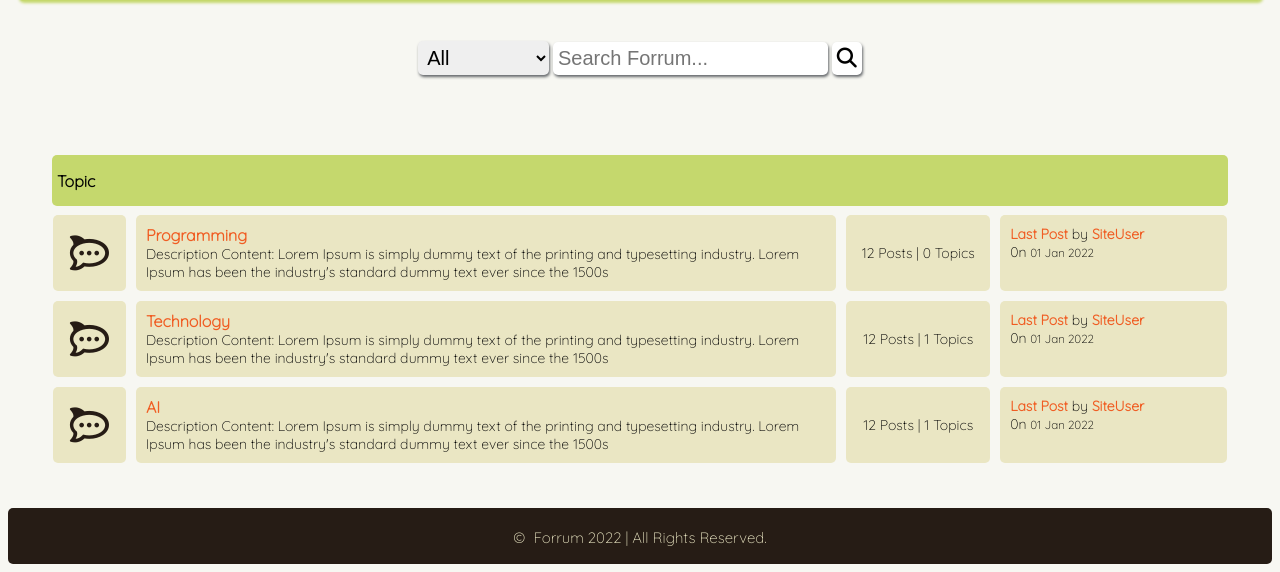
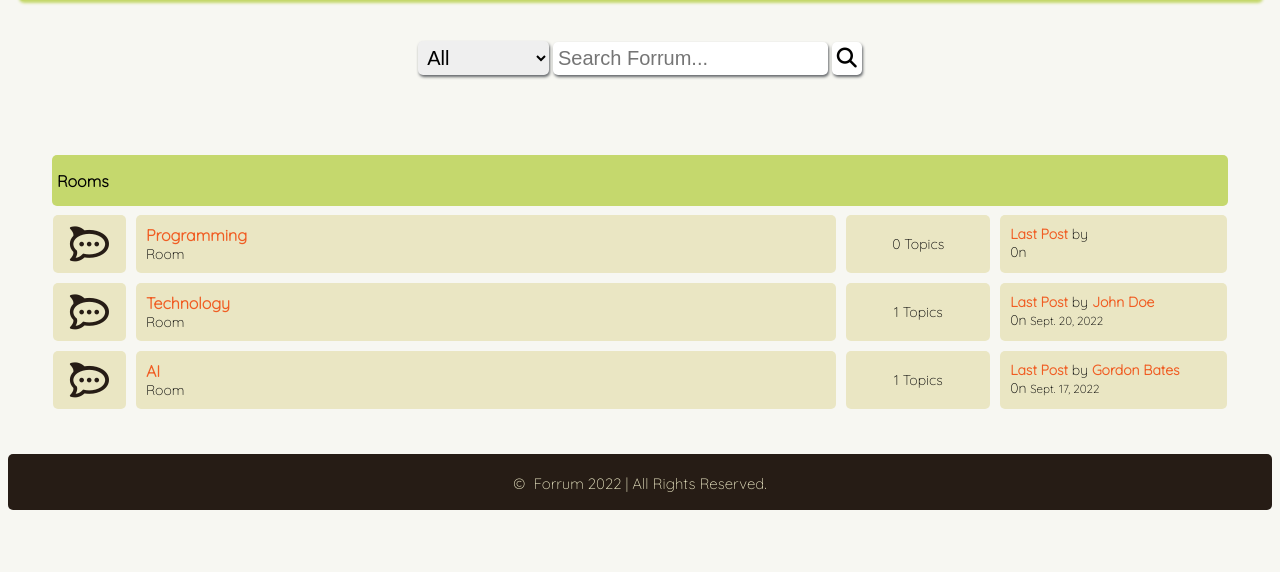
Before and after one commit to gordonbates/Forrum, a Django app: page / in a window 1280 px wide. Shown: the part 263-835 px from the top of the page. After the commit the page ends 773 px from the top, so only its background shows below. Run offline with Django 4.2, Linux system fonts and the light colour scheme; data comes from the database, SQL or seed files in the repository; both versions use the stored data as it was after the commit; parts of the project's set-up code (start-up, migrations or seed data) failed here and were passed over; some libraries are stand-ins or nearby versions.

Commit message:
Add links to href to improve site pagination and user experience. General tidy

```diff
--- a/static/style/style.css
+++ b/static/style/style.css
@@ -315,6 +315,12 @@ header {
     cursor: pointer;
 }
 
+.empty-tag {
+    display: flex;
+    justify-content: center;
+    font-size: 16px;
+}
+
 /* ************************ Navigate */
 
 .navigate {
--- a/threads/models.py
+++ b/threads/models.py
@@ -38,11 +38,13 @@ class Category(models.Model):
     def __str__(self):
         return str(self.title)
 
+    @property
+    def num_posts(self):
+        return Post.objects.filter(categories=self).count()
 
-def save(self, *args, **kwargs):
-    if not self.slug:
-        self.slug = slugify(self.title)
-    super(Category, self).save(*args, **kwargs)
+    @property
+    def last_post(self):
+        return Post.objects.filter(categories=self).latest("date")
 
 
 class Post(models.Model):
--- a/threads/templates/home.html
+++ b/threads/templates/home.html
@@ -5,7 +5,7 @@
 <div class="container">
     <div class="subtread">
         <div class="subtread-title">
-            <h1>Topic</h1>
+            <h1>Rooms</h1>
         </div>
 
         {% for forum in forums %}
@@ -15,16 +15,15 @@
             </div>
             <div class="subtread-discription subtread-column">
                 <h1><a href="{% url 'category' category_id=forum.slug %}">{{forum.title}}</a></h1>
-                <p>Description Content: Lorem Ipsum is simply dummy text of the printing and typesetting industry.
-                    Lorem Ipsum has been the industry's standard dummy text ever since the 1500s</p>
+                <p>Room</p>
             </div>
             <div class="subtread-stats subtread-column center-icon">
-                <span>12 Posts | {{ forum.post_count }} Topics</span>
+                <span>{{forum.post_count}} Topics</span>
             </div>
             <div class="subtread-info subtread-column">
-                <a href="">Last Post</a> by <a href="">SiteUser</a>
+                <a href="{% url 'category' category_id=forum.slug %}">Last Post</a> by <a href="">{{forum.last_post.user.fullname|title}}</a>
                 <br>
-                0n <small>01 Jan 2022</small>
+                0n <small>{{forum.last_post.date|date}}</small>
             </div>
         </div>
 
```
Also changed, not shown: threads/templates/rooms.html (+5 -3 lines), threads/templates/threads.html (+6 -2 lines), db.sqlite3, media/authors/162138038_129680335827532_7716050978590632652_n.jpeg (deleted), media/authors/avatar-jd.jpeg (added), threads/views.py (line endings or trailing spaces).
